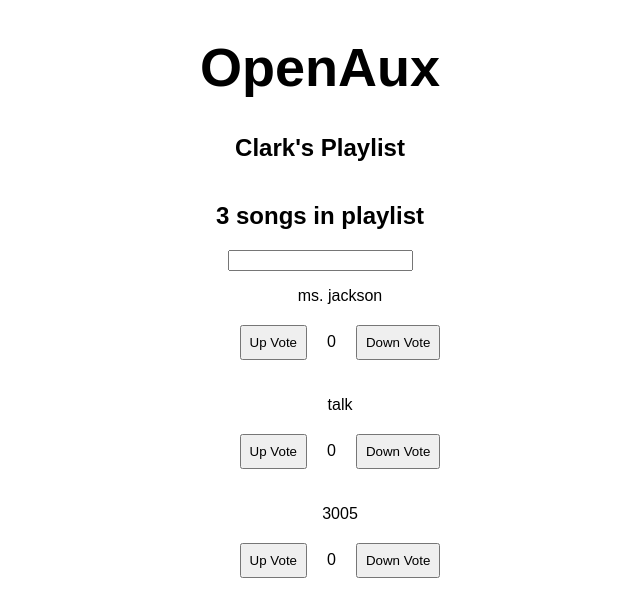
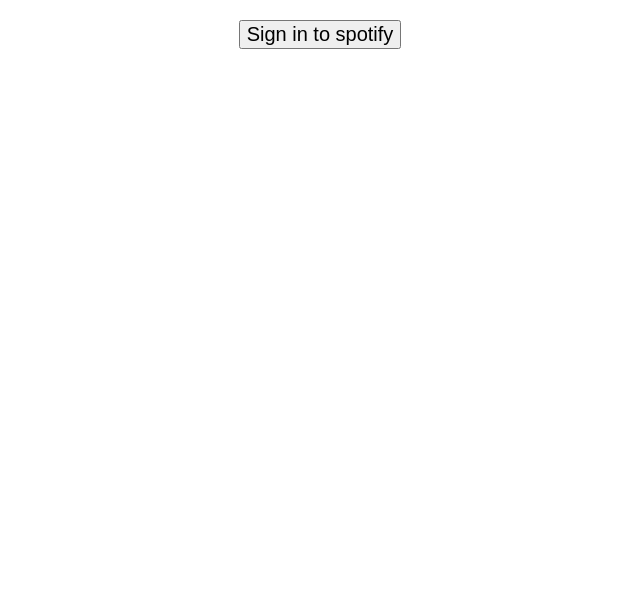
Before and after one commit to GiovanniMoya/openaux_prototype, a React (Create React App) app: page / in a window 1280 px wide. Shown: the top 616 px of the page, without its empty margins (320-960 px from the left). Built offline with nearby package versions, Linux system fonts and the light colour scheme.

Commit message:
sign in to spotify now grabs access token from spotify callback

```diff
--- a/src/App.js
+++ b/src/App.js
@@ -1,5 +1,8 @@
 import React, { Component } from 'react';
 import './App.css';
+const queryString = require('query-string')
+
+
 
 let defaultStyle = {
   color: "#000"
@@ -8,8 +11,7 @@
 let fakeServerData = {
   user: {
     name: "Clark",
-    playlist: [
-      {
+    playlist: [{
           name: "my favorites",
           songs: [
             {name: "ms. jackson"},
@@ -53,7 +55,7 @@
         {/* <img/> */}
         {/* <h3>{playlist.name}</h3> */}
         <ul style={listStyle}>
-          <li>{song.name}<VoteButton/></li>
+          <li>{song.name} <VoteButton/></li>
             </ul>
       </div>
     );
@@ -76,7 +78,7 @@
   }
 
   onDownVoteClick() {
-    this.setState((prevState) => this.state.voteValue = prevState.voteValue - 1
+    this.setState((prevState) => this.state.voteValue = (prevState.voteValue - 1)
     );
   }
 
@@ -112,9 +114,8 @@
   }
 
   componentDidMount() {
-    setTimeout(() => {
-       this.setState({serverData: fakeServerData});
-     }, 1000);
+    const parsed = queryString.parse(window.location.search)
+    console.log(parsed)
   }
 
   render() {
@@ -133,7 +134,7 @@
               {userServerData.playlist[0].songs.filter(arr => arr.name.toLowerCase()
                 .includes(this.state.filterString.toLowerCase()))
                 .map(song => <Playlist songs={song} key={song.name}/>)}
-          </div> : <h1>Loading...</h1>
+          </div> : <button onClick={() => window.location = "htttp://localhost::8888/login"} style={{fontSize: "20px", margin: "20px"}}>Sign in to spotify</button>
         }
       </div>
     );
```
